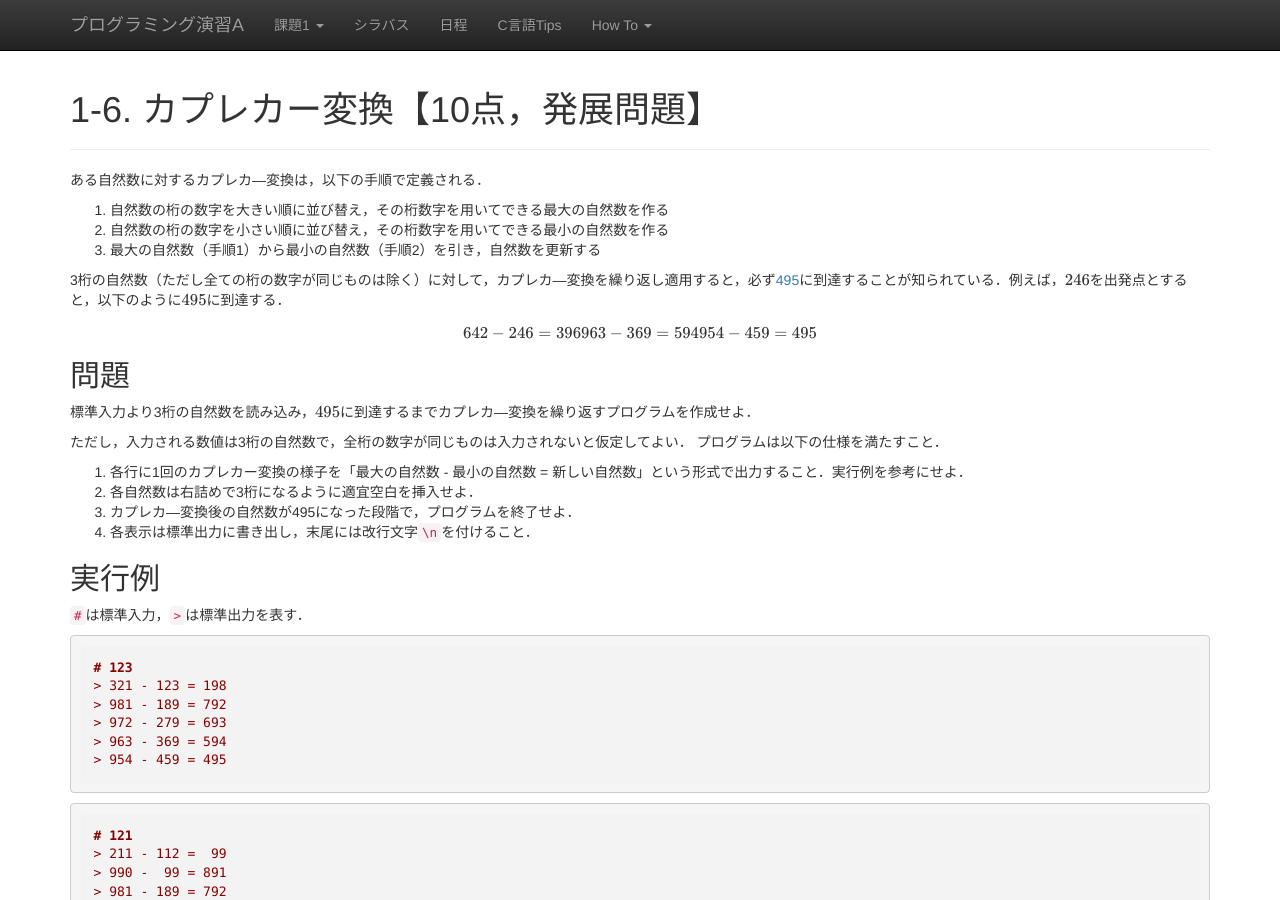
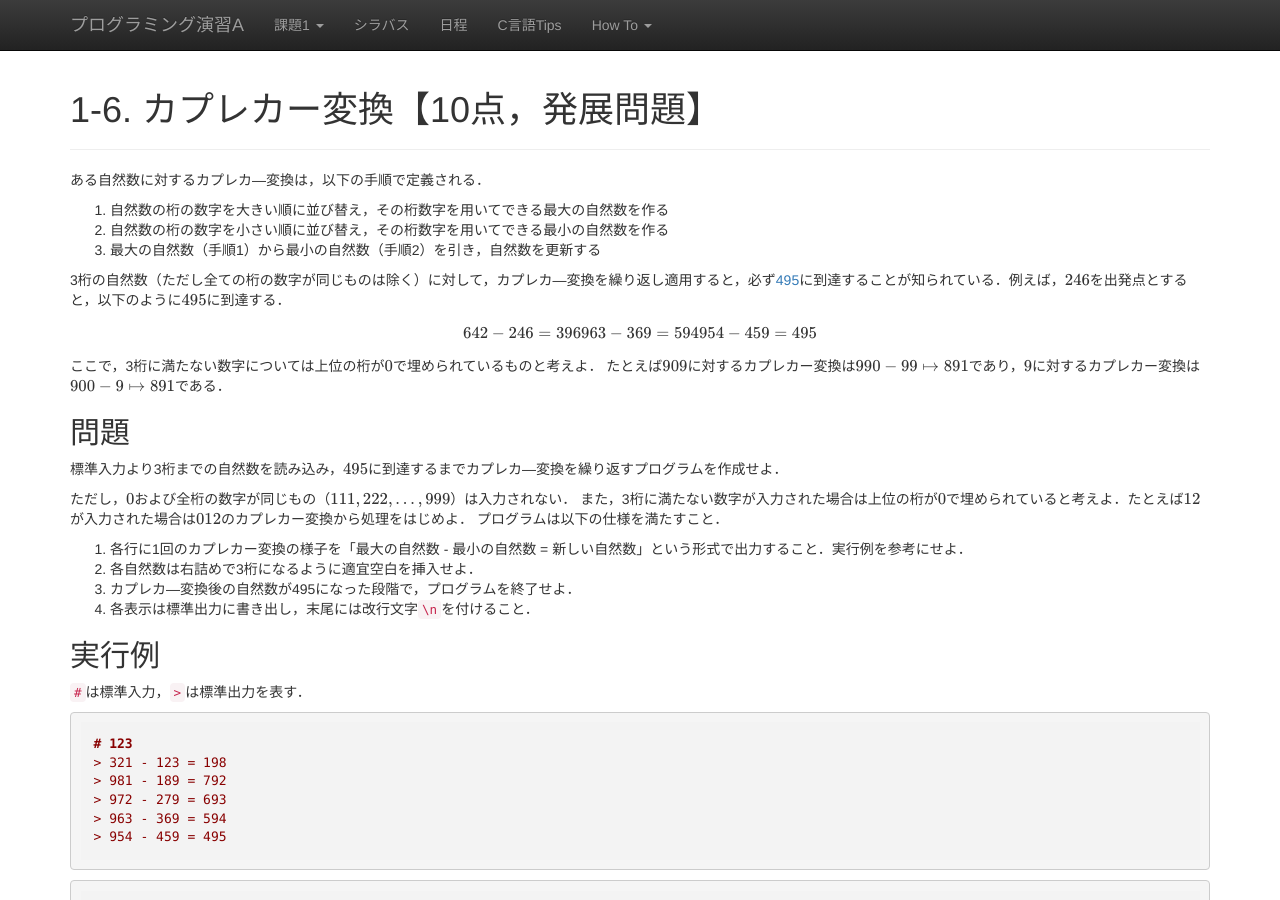
Before and after one commit to ecei-tohoku/ppa-public, a Jekyll site: the page built from kadai1/p16.md, in a window 1280 px wide and 900 px high. Built offline with Jekyll 4.4.1, drawn with Linux system fonts in a browser that asks for light colours; nearby versions of some CDN libraries; formulas are drawn with MathJax 3.

Commit message:
fix: 入力される数値が3桁未満になる可能性を明示

```diff
--- a/kadai1/p16.md
+++ b/kadai1/p16.md
@@ -17,11 +17,15 @@ $$
 954 - 459 = 495
 $$
 
+ここで，3桁に満たない数字については上位の桁が$0$で埋められているものと考えよ．
+たとえば$909$に対するカプレカー変換は$990 -  99 \mapsto 891$であり，$9$に対するカプレカー変換は$900 - 9 \mapsto 891$である．
+
 ## 問題
 
-標準入力より3桁の自然数を読み込み，$495$に到達するまでカプレカ―変換を繰り返すプログラムを作成せよ．
+標準入力より3桁までの自然数を読み込み，$495$に到達するまでカプレカ―変換を繰り返すプログラムを作成せよ．
 
-ただし，入力される数値は3桁の自然数で，全桁の数字が同じものは入力されないと仮定してよい．
+ただし，$0$および全桁の数字が同じもの（$111,222,\dots,999$）は入力されない．
+また，3桁に満たない数字が入力された場合は上位の桁が$0$で埋められていると考えよ．たとえば$12$が入力された場合は$012$のカプレカー変換から処理をはじめよ．
 プログラムは以下の仕様を満たすこと．
 
 1. 各行に1回のカプレカー変換の様子を「最大の自然数 - 最小の自然数 = 新しい自然数」という形式で出力すること．実行例を参考にせよ．
```
